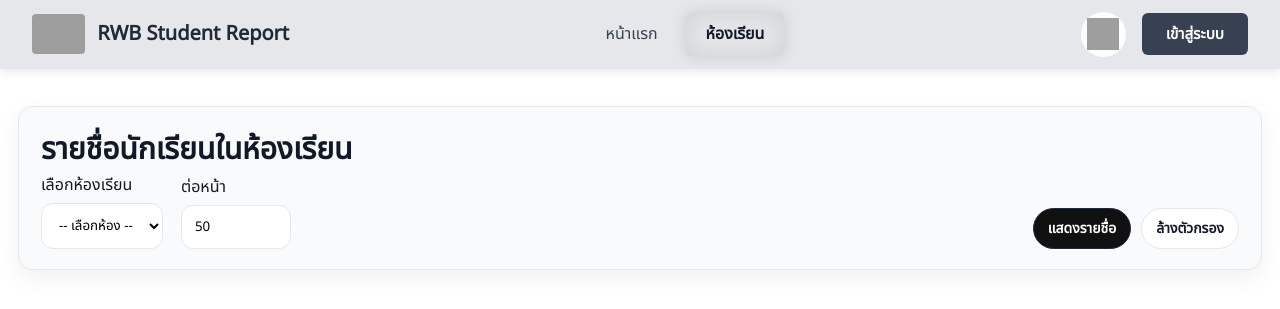
After one commit to BackDooreDCIT/RWB-StudentReport, a PHP site: page /index.php?route=classroom in a window 1280 px wide. The commit adds this page. Shown: the top 309 px of the page. Run offline with PHP 8.4, Linux system fonts and the light colour scheme; grey boxes are pictures that could not be loaded.

Commit message:
improve narbar & classroom.php added

```diff
--- a/index.php
+++ b/index.php
@@ -278,6 +278,73 @@ if ($route === 'undo') {
   exit;
 }
 
+// Classroom — Display all students in selected class
+if ($route === 'classroom') {
+  $selectedClass = param('class', '');
+  $page = max(1, intval(param('page', 1)));
+  $per = max(10, min(200, intval(param('per', 50))));
+
+  $classrooms = [];
+  $students = [];
+  $all_students = [];
+
+  try {
+    $data = $gs->getAllRecords($cfg['google']['student_spreadsheet_id'], $cfg['google']['student_sheet_name'], []);
+
+    // Build list of unique classrooms
+    $classSet = [];
+    foreach ($data['rows'] as $r) {
+      $grade = trim($r['grade'] ?? '');
+      $class = trim($r['class'] ?? '');
+      if ($grade && $class) {
+        $classStr = 'ม.' . $grade . '/' . $class;
+        $classSet[$classStr] = true;
+      }
+    }
+    $classrooms = array_keys($classSet);
+    sort($classrooms, SORT_NATURAL);
+
+    // Filter students if class is selected
+    if ($selectedClass) {
+      // Parse selected class (e.g., "ม.5/4" -> grade=5, class=4)
+      if (preg_match('/ม\.(\d+)\/(\d+)/', $selectedClass, $matches)) {
+        $targetGrade = $matches[1];
+        $targetClass = $matches[2];
+
+        foreach ($data['rows'] as $r) {
+          $grade = trim($r['grade'] ?? '');
+          $class = trim($r['class'] ?? '');
+          if ($grade === $targetGrade && $class === $targetClass) {
+            $all_students[] = $r;
+          }
+        }
+      }
+    }
+  } catch (Exception $e) {
+    Flash::add("โหลดข้อมูลไม่สำเร็จ: " . $e->getMessage(), "error");
+  }
+
+  // Pagination
+  $total = count($all_students);
+  $pages = max(1, intval(ceil($total / $per)));
+  if ($page > $pages) $page = $pages;
+  $offset = ($page - 1) * $per;
+  $students = array_slice($all_students, $offset, $per);
+
+  Response::render('classroom', [
+    'title' => 'ห้องเรียน',
+    'classrooms' => $classrooms,
+    'selectedClass' => $selectedClass,
+    'students' => $students,
+    'page' => $page,
+    'pages' => $pages,
+    'per' => $per,
+    'total' => $total,
+    'route' => $route,
+  ]);
+  exit;
+}
+
 // Search + Deduct (public search; deduct requires login)
 if ($route === 'search') {
   $student_id = param('studentID','');
--- a/views/_header.php
+++ b/views/_header.php
@@ -17,11 +17,13 @@
         </a>
       </div>
       <div class="navbar-menu">
-        <a href="/?route=home" class="navbar-item <?= ($route ?? '') === 'home' ? 'active' : '' ?>">หน้าแรก</a>
-        <a href="/?route=search" class="navbar-item <?= ($route ?? '') === 'search' ? 'active' : '' ?>">นักเรียน</a>
         <?php if (!empty($_SESSION['user'])): ?>
-          <a href="/?route=dashboard" class="navbar-item <?= ($route ?? '') === 'dashboard' ? 'active' : '' ?>">แดชบอร์ด</a>
+          <a href="/?route=search" class="navbar-item <?= ($route ?? '') === 'search' ? 'active' : '' ?>">หน้าแรก</a>
+          <a href="/?route=classroom" class="navbar-item <?= ($route ?? '') === 'classroom' ? 'active' : '' ?>">ห้องเรียน</a>
           <a href="/?route=log" class="navbar-item <?= ($route ?? '') === 'log' ? 'active' : '' ?>">บันทึกการหักคะแนน</a>
+        <?php else: ?>
+          <a href="/?route=home" class="navbar-item <?= ($route ?? '') === 'home' ? 'active' : '' ?>">หน้าแรก</a>
+          <a href="/?route=classroom" class="navbar-item <?= ($route ?? '') === 'classroom' ? 'active' : '' ?>">ห้องเรียน</a>
         <?php endif; ?>
       </div>
       <div class="navbar-actions">
--- /dev/null
+++ b/views/classroom.php
@@ -0,0 +1,143 @@
+<?php /* views/classroom.php — Display all students in selected classroom */ ?>
+
+<link rel="stylesheet" href="/static/style2.css?v=recov1">
+<link rel="stylesheet" href="/static/log.css?v=recov1">
+<link rel="stylesheet" href="/static/mobile.css?v=1">
+<link href="https://fonts.googleapis.com/css2?family=Noto+Sans+Thai&display=swap" rel="stylesheet">
+
+<style>
+  /* Remove outer scrollbar and fix size to viewport */
+  html, body {
+    margin: 0 !important;
+    padding: 0 !important;
+    height: 100vh !important;
+    max-height: 100vh !important;
+    overflow: hidden !important;
+  }
+
+  #app {
+    width: 100vw !important;
+    height: calc(100vh - 70px) !important;
+    max-height: calc(100vh - 70px) !important;
+    margin-top: 70px !important;
+    overflow-y: auto !important;
+    overflow-x: hidden !important;
+    box-sizing: border-box !important;
+  }
+
+  .page-wrap {
+    min-height: 100% !important;
+    box-sizing: border-box !important;
+  }
+</style>
+
+<div class="page-wrap">
+  <section class="card">
+    <div class="header-row">
+      <h1 class="title">รายชื่อนักเรียนในห้องเรียน</h1>
+      <?php if (!empty($_SESSION['user'])): ?>
+        <a class="btn ghost" href="/?route=dashboard">แดชบอร์ด</a>
+      <?php endif; ?>
+    </div>
+
+    <div class="toolbar-fw">
+      <!-- Filter form -->
+      <form id="classroomFilters" class="filters-fw" method="get" action="/">
+        <input type="hidden" name="route" value="classroom">
+
+        <div class="field">
+          <label>เลือกห้องเรียน</label>
+          <select class="input" name="class" required>
+            <option value="">-- เลือกห้อง --</option>
+            <?php foreach ($classrooms as $cls): ?>
+              <option value="<?= htmlspecialchars($cls) ?>" <?= ($selectedClass === $cls) ? 'selected' : '' ?>>
+                <?= htmlspecialchars($cls) ?>
+              </option>
+            <?php endforeach; ?>
+          </select>
+        </div>
+
+        <div class="field">
+          <label>ต่อหน้า</label>
+          <input class="input tiny" type="number" min="10" max="200" name="per" value="<?= htmlspecialchars($per ?? 50) ?>">
+        </div>
+      </form>
+
+      <div class="filters-actions">
+        <button class="btn" type="submit" form="classroomFilters">แสดงรายชื่อ</button>
+        <a class="btn ghost" href="/?route=classroom">ล้างตัวกรอง</a>
+      </div>
+    </div>
+  </section>
+
+  <?php if ($selectedClass && !empty($students)): ?>
+    <section class="card table-card">
+      <div class="table-head">
+        <div>
+          ผลลัพธ์ทั้งหมด: <?= intval($total ?? 0) ?>
+          • หน้า <?= intval($page ?? 1) ?> / <?= intval($pages ?? 1) ?>
+        </div>
+      </div>
+
+      <?php $flashes = \Flash::getAll(); if ($flashes): ?>
+        <div class="flash-stack">
+          <?php foreach ($flashes as $f): ?>
+            <div class="flash <?= htmlspecialchars($f['type']) ?>"><?= $f['msg'] ?></div>
+          <?php endforeach; ?>
+        </div>
+      <?php endif; ?>
+
+      <div class="table-wrap">
+        <table class="main-table">
+          <thead>
+            <tr>
+              <th>ลำดับ</th>
+              <th>รหัสนักเรียน</th>
+              <th>คำนำหน้า</th>
+              <th>ชื่อ</th>
+              <th>นามสกุล</th>
+              <th>ชั้น</th>
+              <th>ห้อง</th>
+              <th>คะแนนปัจจุบัน</th>
+              <th>ดำเนินการ</th>
+            </tr>
+          </thead>
+          <tbody>
+            <?php foreach ($students as $student): ?>
+              <tr>
+                <td><?= htmlspecialchars($student['no'] ?? '') ?></td>
+                <td><?= htmlspecialchars($student['id'] ?? '') ?></td>
+                <td><?= htmlspecialchars($student['prefix'] ?? '') ?></td>
+                <td><?= htmlspecialchars($student['surname'] ?? '') ?></td>
+                <td><?= htmlspecialchars($student['lastname'] ?? '') ?></td>
+                <td><?= htmlspecialchars($student['grade'] ?? '') ?></td>
+                <td><?= htmlspecialchars($student['class'] ?? '') ?></td>
+                <td><strong><?= htmlspecialchars($student['score'] ?? '100') ?></strong></td>
+                <td>
+                  <a class="btn-sm" href="/?route=search&q=<?= urlencode($student['id'] ?? '') ?>">ดูรายละเอียด</a>
+                </td>
+              </tr>
+            <?php endforeach; ?>
+          </tbody>
+        </table>
+      </div>
+
+      <!-- Pagination -->
+      <?php if ($pages > 1): ?>
+        <div class="pagination">
+          <?php for ($p = 1; $p <= $pages; $p++): ?>
+            <?php
+              $url = "/?route=classroom&class=" . urlencode($selectedClass) . "&per=" . urlencode($per) . "&page=$p";
+              $cls = ($p === $page) ? 'page-link active' : 'page-link';
+            ?>
+            <a href="<?= $url ?>" class="<?= $cls ?>"><?= $p ?></a>
+          <?php endfor; ?>
+        </div>
+      <?php endif; ?>
+    </section>
+  <?php elseif ($selectedClass && empty($students)): ?>
+    <section class="card">
+      <p>ไม่พบนักเรียนในห้อง <?= htmlspecialchars($selectedClass) ?></p>
+    </section>
+  <?php endif; ?>
+</div>
```
